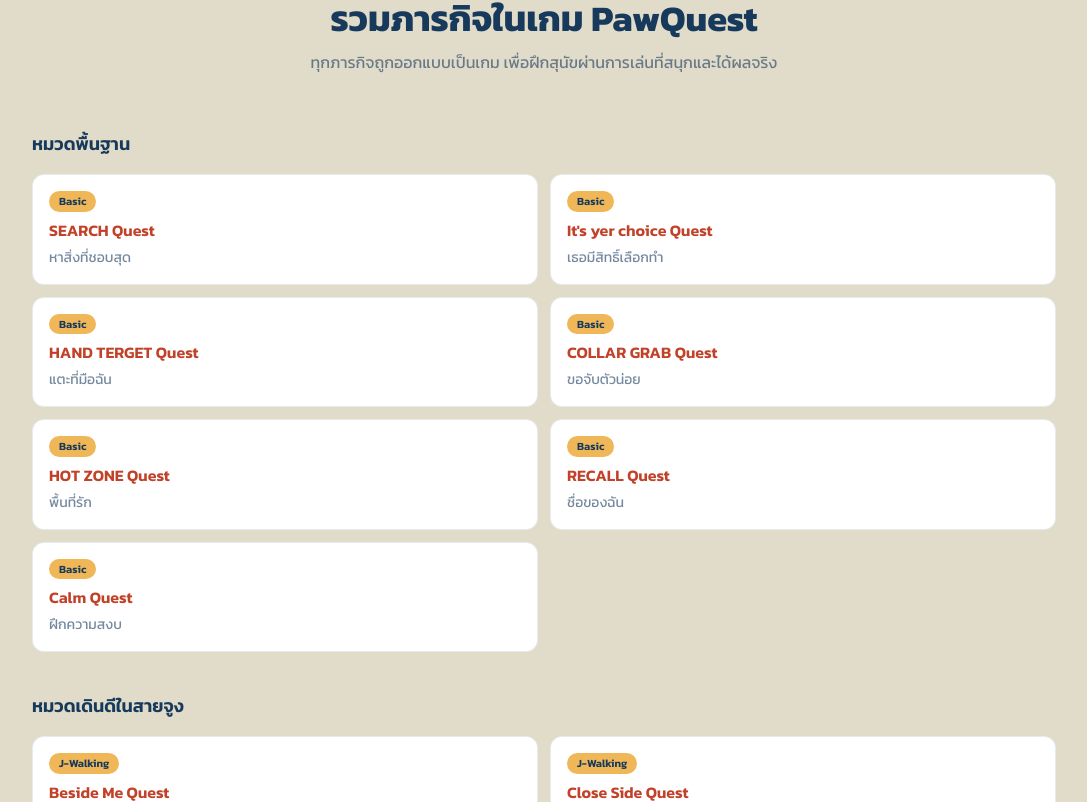
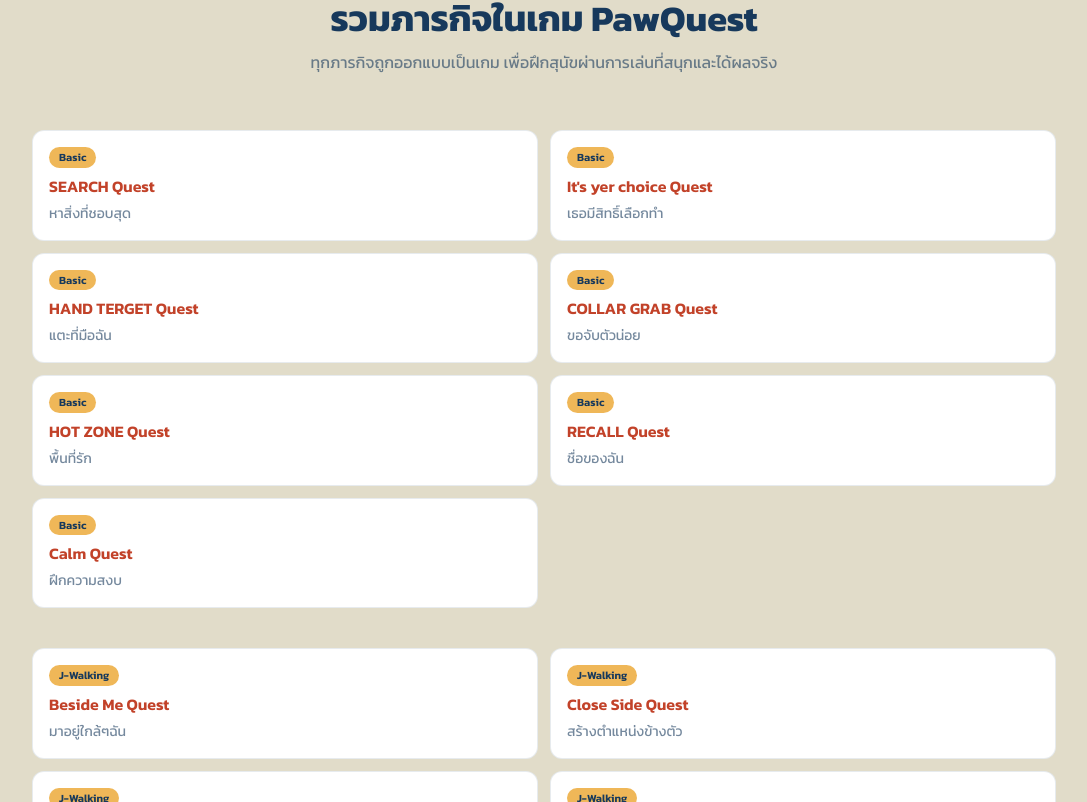
Before and after one commit to katnichstudio-ctrl/katnichpawquest, a Next.js app: page / in a window 1280 px wide. Shown: the part 1358-2160 px from the top of the page, without its empty margins (96-1183 px from the left). Built offline with nearby package versions, Linux system fonts and the light colour scheme.

Commit message:
Remove category subheadings from quest catalog
Drop the "หมวดพื้นฐาน" / "หมวดเดินดีในสายจูง" / "หมวดออกกำลังกาย"
titles above each quest group; the small tag chip on each card
already identifies the category.

```diff
--- a/src/app/page.tsx
+++ b/src/app/page.tsx
@@ -261,11 +261,7 @@ export default function Home() {
             <div className="mt-14 flex flex-col gap-10">
               {questCategories.map((cat) => (
                 <div key={cat.tag}>
-                  <h3 className="text-lg font-semibold text-brand-navy">
-                    {cat.title}
-                  </h3>
-
-                  <div className="mt-4 grid gap-3 sm:grid-cols-2">
+                  <div className="grid gap-3 sm:grid-cols-2">
                     {cat.quests.map((q) => (
                       <div
                         key={q.name}
```
